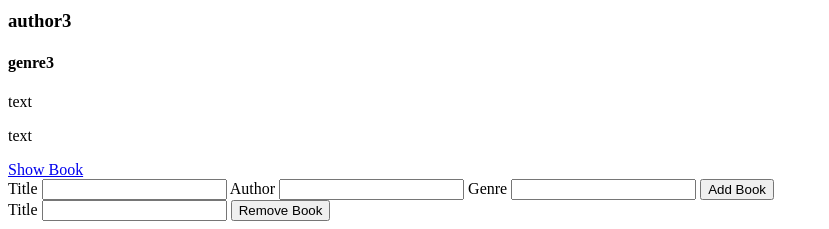
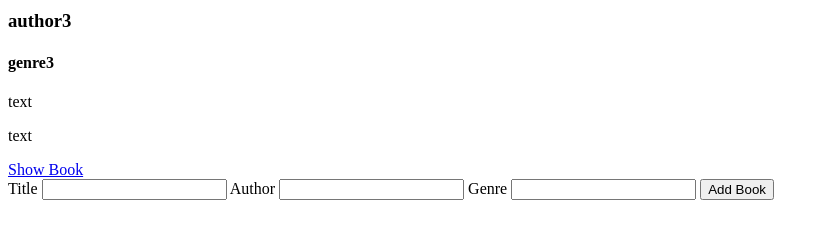
Before and after one commit to LewisBrennanGithub/python_homework, a Flask app: page /library in a window 1280 px wide. Shown: the part 574-803 px from the top of the page, without its empty margins (0-829 px from the left). After the commit the page ends 774 px from the top, so only its background shows below. Run offline with Flask 2, Linux system fonts and the light colour scheme.

Commit message:
fourth commit

```diff
--- a/week_03_homework/weekend_homework/controllers/controller.py
+++ b/week_03_homework/weekend_homework/controllers/controller.py
@@ -3,12 +3,16 @@ from app import app
 from models.library import *
 from models.book import *
 
+@app.route("/")
+def index():
+    return render_template("index.html")
+
 @app.route('/library')
-def index():
+def library_index():
     return render_template('index.html', title = "generic library", book_collection = book_list)
 
 @app.route('/library/<index>')
-def single_order(index):
+def single_book(index):
   chosen_book = book_list[int(index)]
   return render_template('bookinfo.html', book=chosen_book)
 
@@ -20,11 +24,8 @@ def add_book():
   newBook = Book(title=bookTitle, author=bookAuthor, genre=bookGenre)
   add_new_book(newBook)
   return redirect('/library')
-  # return render_template('index.html', title='Home', book_collection = book_list)
 
-@app.route('/library/<index>', methods=['DELETE'])
-def remove_book():
-   bookTitle = request.form['title']
-   removedBook = Book(title=bookTitle)
-   remove_named_book(int(removedBook))
-   return redirect('/library')
+@app.route("/library/<index>", methods=["POST"])
+def book_delete(index):
+    remove_named_book(int(index))
+    return redirect("/library")
--- a/week_03_homework/weekend_homework/templates/bookinfo.html
+++ b/week_03_homework/weekend_homework/templates/bookinfo.html
@@ -12,5 +12,10 @@
     <h3>{{ book.author }}</h3>
     <h4>{{ book.genre }}</h4>
   </div>
+  <div>
+    <form action="/library/<index>" method="destroy">
+      <input type="submit" value="Remove Book" id="idremove">
+    </form>
+  </div>
 </body>
 </html>
--- a/week_03_homework/weekend_homework/templates/index.html
+++ b/week_03_homework/weekend_homework/templates/index.html
@@ -32,11 +32,6 @@
       <input type="genre" name="genre" id="genre">
       <input type="submit" value="Add Book">
     </form>
-    <form action="/library/<index>" method="destroy">
-      <label for="title">Title</label>
-      <input type="text" name="title" id="title">
-      <input type="submit" value="Remove Book">
-    </form>
     <!-- input stuff ends -->
 
 </body>
```
Also changed, not shown: week_03_homework/weekend_homework/models/library.py (line endings or trailing spaces).
